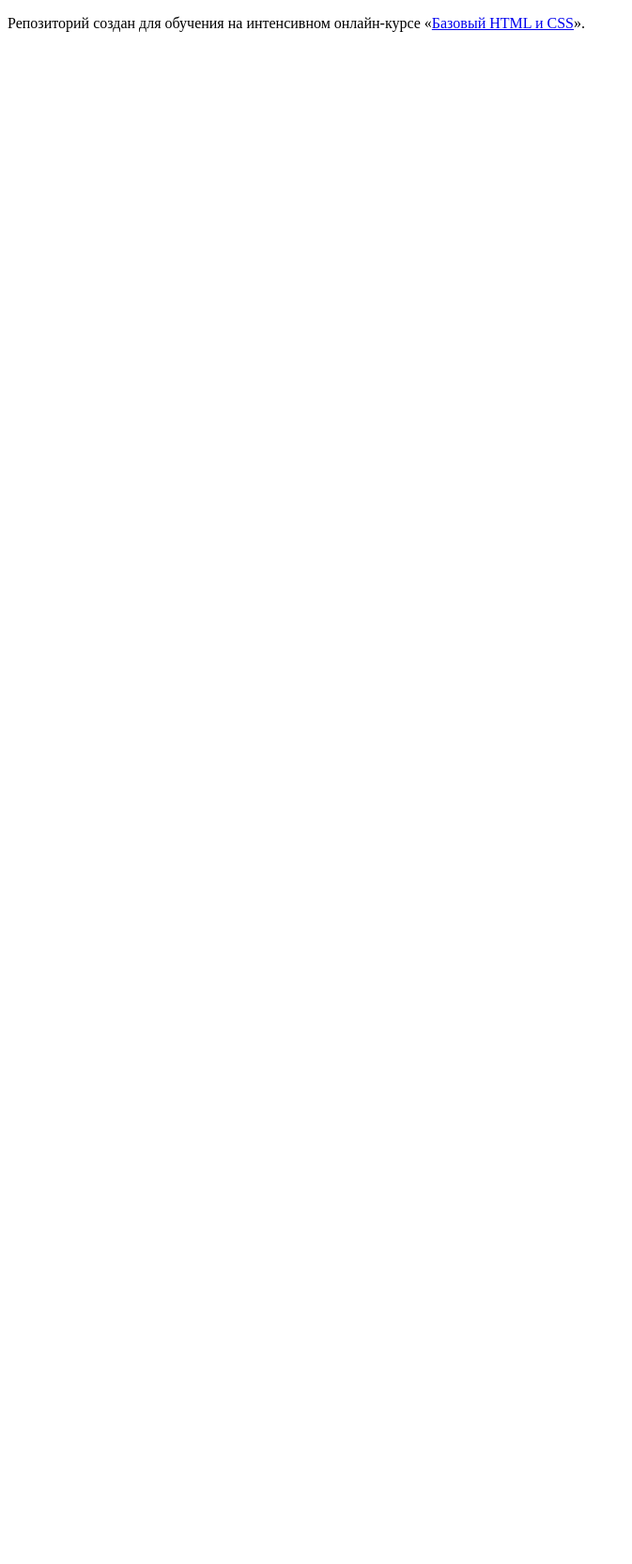
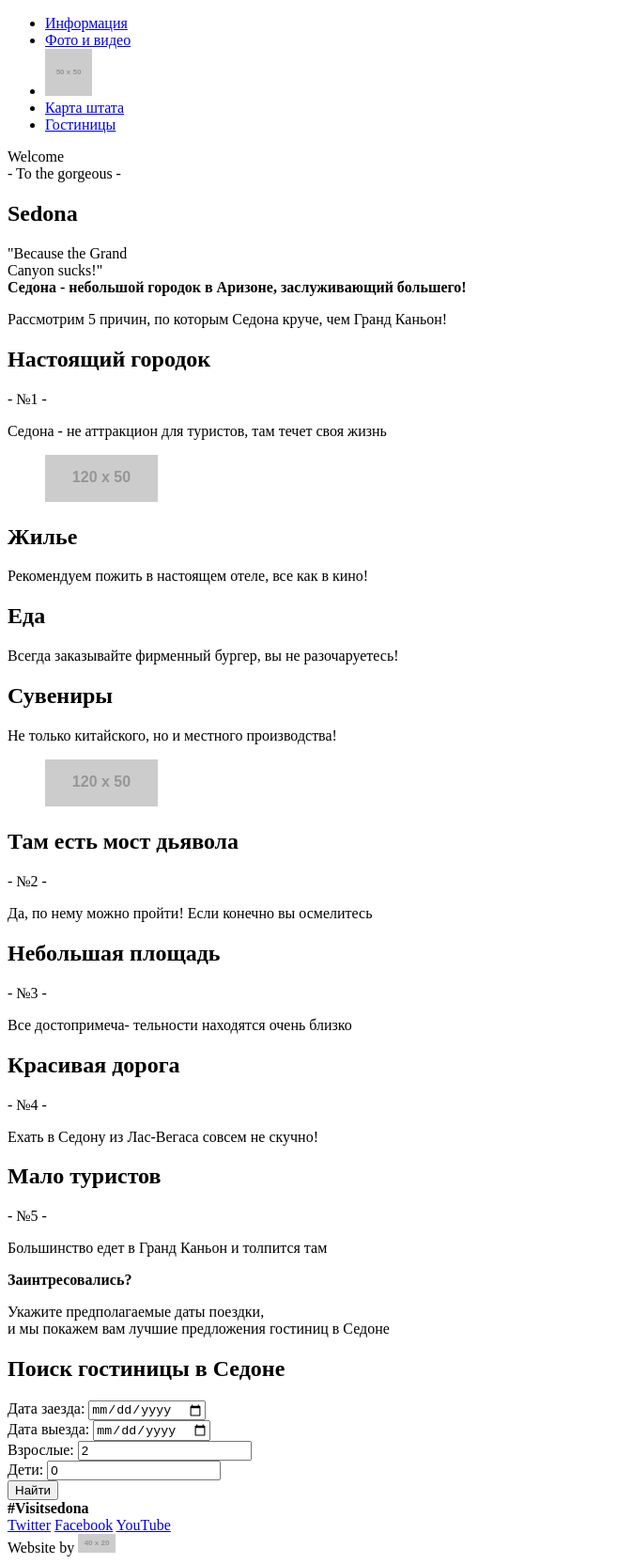
Before and after one commit to IrinaKudashkina/388959-sedona, a plain HTML site: page index.html in a window 1280 px wide. Shown: the whole page at 94% size, without its empty margins (0-673 px from the left). Before the commit the page ends 800 px from the top, so only its background shows below. Drawn offline with Linux system fonts and the light colour scheme; placeholder pictures from the web are drawn by us.

Commit message:
Add index.html, inner.html

```diff
--- a/index.html
+++ b/index.html
@@ -5,8 +5,145 @@
     <title>HTML Academy: Седона</title>
   </head>
   <body>
-
-    <p>Репозиторий создан для обучения на интенсивном онлайн‑курсе «<a href="https://htmlacademy.ru/intensive/htmlcss">Базовый HTML и CSS</a>».</p>
-
+    <header class="main-header">
+      <div class="container">
+        <nav class="main-navigation">
+          <ul>
+            <li>
+              <a href="#">Информация</a>
+            </li>
+            <li>
+              <a href="#">Фото и видео</a>
+            </li>
+            <li>
+              <a class="logo-sedona">
+                <img src="http://placehold.it/50x50" alt="Sedona">
+              </a>
+            </li>
+            <li>
+              <a href="#">Карта штата</a>
+            </li>
+            <li>
+              <a href="#">Гостиницы</a>
+            </li>
+          </ul>
+        </nav>
+      </div>
+   </header>
+   <main class="container">
+     <article class="invitation">
+       <section class="invitation-welcome">
+         <span class="blue">Welcome</span><br>
+         <span class="italic">- To the gorgeous -</span>
+       </section>
+       <h1>Sedona</h1>
+       <section class="invitation-slogan">
+         <span class="italic">"Because the Grand</span><br>
+         <span class="italic">Canyon sucks!"</span>
+       </section>
+     </article>
+     <div class="better">
+       <b>Седона - небольшой городок в Аризоне, заслуживающий большего!</b>
+       <p>Рассмотрим 5 причин, по которым Седона круче, чем Гранд Каньон!</p>
+     </div>
+     <article class="features">
+       <section class="feature-real-town">
+         <div class="blue-cart">
+           <h2>Настоящий городок</h2>
+           <span>- №1 -</span>
+           <p>Седона - не аттракцион для туристов, там течет своя жизнь</p>
+         </div>
+         <figure>
+           <img src="http://placehold.it/120x50" alt="Вид на Седону">
+         </figure>
+       </section>
+       <section class="features-in-town">
+         <div class="white-cart">
+           <h2>Жилье</h2>
+           <p>Рекомендуем пожить в настоящем отеле, все как в кино!</p>
+         </div>
+         <div class="white-cart">
+           <h2>Еда</h2>
+           <p>Всегда заказывайте фирменный бургер, вы не разочаруетесь!</p>
+         </div>
+         <div class="white-cart">
+           <h2>Сувениры</h2>
+           <p>Не только китайского, но и местного производства!</p>
+         </div>
+       </section>
+       <section class="feature-bridge">
+         <figure>
+           <img src="http://placehold.it/120x50" alt="Мост Дьявола">
+         </figure>
+         <div class="blue-cart">
+           <h2>Там есть мост дьявола</h2>
+           <span>- №2 -</span>
+           <p>Да, по нему можно пройти! Если конечно вы осмелитесь</p>
+         </div>
+       </section>
+       <section class="features-other">
+         <div class="grey-cart">
+           <h2>Небольшая площадь</h2>
+           <span>- №3 -</span>
+           <p>Все достопримеча- тельности находятся очень близко</p>
+         </div>
+         <div class="grey-cart">
+           <h2>Красивая дорога</h2>
+           <span>- №4 -</span>
+           <p>Ехать в Седону из Лас-Вегаса совсем не скучно!</p>
+         </div>
+         <div class="grey-cart">
+           <h2>Мало туристов</h2>
+           <span>- №5 -</span>
+           <p>Большинство едет в Гранд Каньон и толпится там</p>
+         </div>
+       </section>
+     </article>
+     <article class="hotel">
+       <b>Заинтресовались?</b>
+       <p>
+         Укажите предполагаемые даты поездки,<br>
+         и мы покажем вам лучшие предложения гостиниц в Седоне
+       </p>
+       <h2>Поиск гостиницы в Седоне</h2>
+       <form class="hotel-search" action="#" method="get">
+         <label>
+           Дата заезда:
+           <input type="date" name="arrival-date" value="x">
+         </label><br>
+         <label>
+           Дата выезда:
+           <input type="date" name="departure-date" value="y">
+         </label><br>
+         <label>
+           Взрослые:
+           <input type="number" name="grownups" min="1" value="2">
+         </label><br>
+         <label>
+           Дети:
+           <input type="number" name="children" min="0" value="0">
+         </label><br>
+          <button class="btn" type="submit">Найти</button>
+       </form>
+     </article>
   </body>
+  <footer class="main-footer">
+    <div class="container">
+      <section class="footer-hashtag">
+        <b>#Visitsedona</b>
+      </section>
+      <section class="footer-social">
+        <a class="social-btn social-btn-tw" href="#">Twitter</a>
+        <a class="social-btn social-btn-fb" href="#">Facebook</a>
+        <a class="social-btn social-btn-yt" href="#">YouTube</a>
+      </section>
+      <section class="footer-copyright">
+        <span>Website by</span>
+        <a class="logo-academy" href="https://htmlacademy.ru/intensive/htmlcss">
+          <img src="http://placehold.it/40x20" alt="html academy">
+        </a>
+      </section>
+    </div>
+  </footer>
+ </body>
 </html>
```
Also changed, not shown: inner.html (added, +175 -0 lines).
